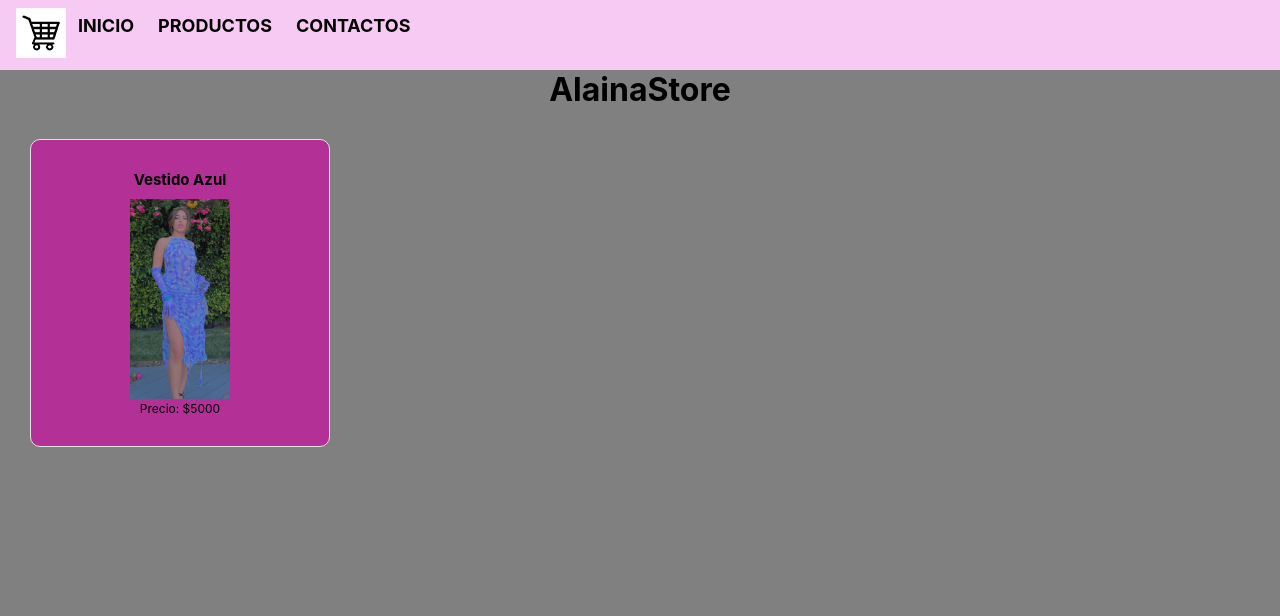
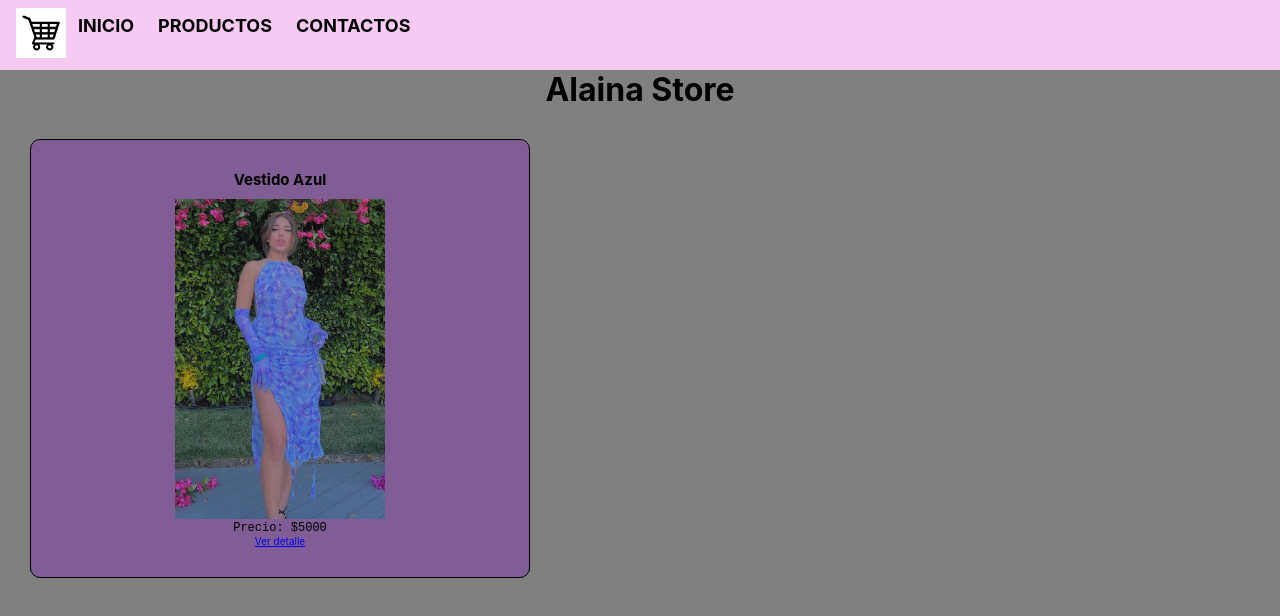
Before and after one commit to IsmaelOviedo/Ismael-Oviedo-React, a React (Create React App) app in the folder mi-app/: page / in a window 1280 px wide. Shown: the top 616 px of the page. Built offline with nearby package versions, Linux system fonts and the light colour scheme.

Commit message:
agregando 'ver detalle' en la tarjeta

```diff
--- a/mi-app/package.json
+++ b/mi-app/package.json
@@ -8,6 +8,7 @@
     "@testing-library/user-event": "^13.5.0",
     "react": "^18.2.0",
     "react-dom": "^18.2.0",
+    "react-router-dom": "^6.3.0",
     "react-scripts": "5.0.1",
     "web-vitals": "^2.1.4"
   },
--- a/mi-app/src/App.js
+++ b/mi-app/src/App.js
@@ -2,20 +2,27 @@
 import './App.css';
 import Navbar from './components/Navbar/Navbar';
 import ItemListContainer from './components/ItemListContainer/ItemListContainer';
-import { useState } from 'react';
+import ItemDetailContainer from './components/ItemDetailContainer/ItemDetailContainer';
+import { BrowserRouter, Routes, Route } from 'react-router-dom'
 
 
 function App() {
-  const [show, setShow] = useState(true)
-
   return (
     <div className="App">
-      <header className="App-header">
 
+      <BrowserRouter>
         <Navbar />
-        <ItemListContainer show={show} setShow={setShow} greeting="AlainaStore"/>
+        <Routes>
+          <Route exact path='/' element={<ItemListContainer greeting="Alaina Store" />}/>
+          <Route exact path='/category/:categoryId' element={<ItemListContainer greeting="Estamos filtrando" />} />
+          <Route exact path='/detail/:productId' element={<ItemDetailContainer />} />
+        </Routes>
+      </BrowserRouter>
 
-      </header>
+
+
+
+
     </div>
   );
 }
--- a/mi-app/src/asyncMock.js
+++ b/mi-app/src/asyncMock.js
@@ -6,14 +6,30 @@ const products = [
         category: 'Vestimenta',
         img: 'imagenes/vestido-azul.jpg',
         stock: 5,
-        description: 'Vestido de moda',
+        description: 'Vestido de seda con tajo a un costado y frunses adelante',
     }
 ]
 
-export const getProduct = () => {
+export const getProducts = () => {
     return new Promise ((resolve) => {
         setTimeout(() => {
             resolve(products)
         }, 2000);
     })
 }
+
+export const getProductById = (id) => {
+    return new Promise (resolve => {
+        setTimeout(() => {
+            resolve(products.find(prod => prod.id === id))
+        }, 500)
+    })
+}
+
+export const getProductsByCategory = (categoryId) => {
+    return new Promise (resolve => {
+        setTimeout(() => {
+            resolve(products.filter(prod => prod.category === categoryId))
+        }, 500)
+    })
+}
--- a/mi-app/src/components/Item/Item.css
+++ b/mi-app/src/components/Item/Item.css
@@ -1,10 +1,10 @@
 .CardItem {
-    width: 300px;
+    width: 500px;
     padding: 30px;
     margin: 30px;
     font-size: 10px;
-    background-color: rgb(179, 49, 151);
-    border: 1px solid #e1e1e1;
+    background-color: rgb(129, 93, 150);
+    border: 1px solid #000000;
     border-radius: 10px;
 }
 
@@ -48,8 +48,8 @@
 }
 
 .ItemImg {
-    width: 100px;
-    height: 200px;
+    width: 210px;
+    height: 320px;
     object-fit: cover;
     object-position: center;
 }
--- a/mi-app/src/components/Item/Item.js
+++ b/mi-app/src/components/Item/Item.js
@@ -1,5 +1,6 @@
+import React from "react";
 import './Item.css'
-
+import { Link } from 'react-router-dom'
 
 const Item = ({id, name, img, price}) => {
     return (
@@ -17,9 +18,9 @@ const Item = ({id, name, img, price}) => {
                 className='Info'>
                     Precio: ${price}
                 </p>
+                <Link to={`/detail/${id}`} className='Option'>Ver detalle</Link>
             </section>
             <footer className='ItemFooter'>
-
             </footer>
         </article>
     )
--- a/mi-app/src/components/ItemCount/ItemCount.js
+++ b/mi-app/src/components/ItemCount/ItemCount.js
@@ -24,7 +24,7 @@ const ItemCount = ({stock = 0, initial = 1, onAdd})=> {
                  <button className="Button" onClick={increment}>+</button>
              </div>
              <div>
-                 <button className="Button" onClick={() => onAdd(quantity)}>Agregar al carrito</button>
+                 <button className="agregar-carrito" onClick={() => onAdd(quantity)}>Agregar al carrito</button>
              </div>
         </div>
     )
--- a/mi-app/src/components/ItemDetail/ItemDetail.css
+++ b/mi-app/src/components/ItemDetail/ItemDetail.css
@@ -3,8 +3,8 @@
     padding: 30px;
     margin: 30px;
     font-size: 10px;
-    background-color: papayawhip;
-    border: 1px solid #e1e1e1;
+    background-color: rgb(129, 93, 150);
+    border: 1px solid #000000;
     border-radius: 10px;
 }
 
@@ -27,29 +27,56 @@
 }
 
 .Button {
+    position: relative;
     width: auto;
     padding: 12px;
     font-size: 8px;
-    background: #8C30F5;
+    background: #000000;
     border-radius: 8px;
-    flex: none;
-    display: flex;
-    order: 1;
-    align-self: center;
-    flex-grow: 0;
-    justify-content: center;
-    align-items: center;
-    text-decoration: none;
     color: #FFFFFF;
     border: none;
     border-style: none;
-    cursor: pointer;
-    outline: inherit;
+
 }
 
 .ItemImg {
-    width: 100px;
-    height: 100px;
+    width: 210px;
+    height: 320px;
     object-fit: cover;
     object-position: center;
 }
+
+.Info {
+    font-family:'Courier New', Courier, monospace;
+}
+
+.Controls {
+    display: flex;
+    justify-content: space-between;
+    position: relative;
+    right: 50%;
+    top: 20%;
+}
+
+.Number {
+    position: relative;
+    top: 10px;
+}
+
+.agregar-carrito {
+    position: relative;
+    left: 70%;
+    top: -20px;
+    padding: 12px;
+    font-size: 10px;
+    background: #000000;
+    border-radius: 8px;
+    color: #FFFFFF;
+    border: none;
+}
+
+.agregar-carrito:hover {
+    color: #000000;
+    background-color: #fab0f6;
+    text-decoration: none;
+}
--- a/mi-app/src/components/ItemDetail/ItemDetail.js
+++ b/mi-app/src/components/ItemDetail/ItemDetail.js
@@ -1,11 +1,12 @@
+import React from "react";
 import './ItemDetail.css'
-import ItemCount from '../ItemCount/ItemCounter'
+import ItemCount from '../ItemCount/ItemCount'
 
-const ItemDetail = ({ id, name, category, img, price, stock, description}) => {
+function ItemDetail({id, name, category, img, price, stock, description }) {
 
     const handleOnAdd = (quantity) => {
-        console.log('agregue al carrito: ', quantity)
-    }
+        console.log('agregue al carrito: ', quantity);
+    };
 
     return (
         <article className="CardItem">
@@ -14,9 +15,10 @@ const ItemDetail = ({ id, name, category, img, price, stock, description}) => {
                     {name}
                 </h2>
             </header>
-            <picture>
-                <img src={img} alt={name} className="ItemImg"/>
-            </picture>
+            <div>
+                <img src="/imagenes/vestido-azul.jpg" alt={name} className="ItemImg" />
+            </div>
+
             <section>
                 <p className="Info">
                     Categoria: {category}
@@ -25,14 +27,14 @@ const ItemDetail = ({ id, name, category, img, price, stock, description}) => {
                     Descripción: {description}
                 </p>
                 <p className="Info">
-                    Precio: {price}
+                    Precio: ${price}
                 </p>
             </section>
             <footer className='ItemFooter'>
                 <ItemCount stock={stock} onAdd={handleOnAdd} />
             </footer>
         </article>
-    )
+    );
 }
 
 export default ItemDetail
--- a/mi-app/src/components/ItemDetailContainer/ItemDetailContainer.js
+++ b/mi-app/src/components/ItemDetailContainer/ItemDetailContainer.js
@@ -1,3 +1,4 @@
+
 import './ItemDetailContainer.css'
 import { useState, useEffect } from 'react'
 import { getProductById } from '../../asyncMock'
--- a/mi-app/src/components/ItemListContainer/ItemListContainer.js
+++ b/mi-app/src/components/ItemListContainer/ItemListContainer.js
@@ -1,20 +1,44 @@
-import {  useState, useEffect } from "react"
-import { getProduct } from "../../asyncMock"
-import ItemList from "../ItemList/ItemList"
+import { useState, useEffect } from 'react'
+import { getProducts, getProductsByCategory } from "../../asyncMock"
+import ItemList from '../ItemList/ItemList'
+import { useParams } from 'react-router-dom'
 
-const ItemListContainer = ({ greeting, setShow, show}) => {
+const ItemListContainer = ({ greeting }) => {
     const [products, setProducts] = useState([])
     const [loading, setLoading] = useState(true)
 
-    useEffect (() => {
-      getProduct().then(response => {
+    const { categoryId } = useParams()
+
+    useEffect(() => {
+        const asyncFunction = categoryId ? getProductsByCategory : getProducts
+
+        asyncFunction(categoryId).then(response => {
             setProducts(response)
         }).catch(error => {
             console.log(error)
-      }).finally (() => {
+        }).finally(() => {
             setLoading(false)
         })
-    }, [])
+
+
+        // if(categoryId) {
+        //     getProductsByCategory(categoryId).then(response => {
+        //         setProducts(response)
+        //     }).catch(error => {
+        //         console.log(error)
+        //     }).finally(() => {
+        //         setLoading(false)
+        //     })
+        // } else {
+        //     getProducts().then(response => {
+        //         setProducts(response)
+        //     }).catch(error => {
+        //         console.log(error)
+        //     }).finally(() => {
+        //         setLoading(false)
+        //     })
+        // }
+    }, [categoryId])
 
     if(loading) {
         return <h1>Cargando productos...</h1>
@@ -23,7 +47,7 @@ const ItemListContainer = ({ greeting, setShow, show}) => {
     return (
         <>
             <h1>{greeting}</h1>
-          <ItemList products={products}/>
+            <ItemList products={products} />
         </>
     )
 }
```
Also changed, not shown: 1 other file (tests, documents, lock files or other folders). Lines whose indentation alone changed are shown as unchanged.
